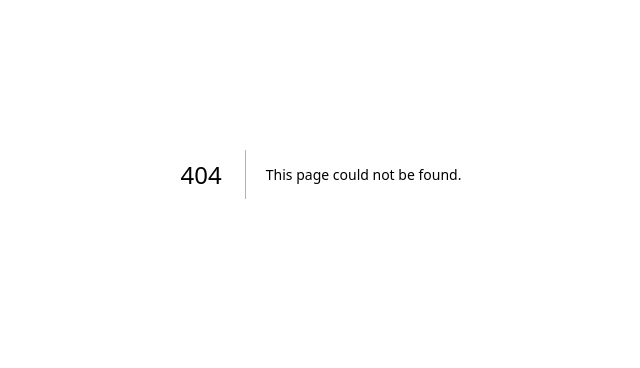
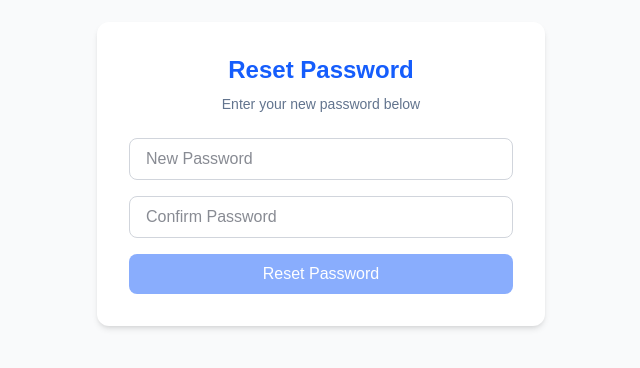
Before and after one commit to Golu-Jaat/smart-hospital-queue, a Next.js app: page /reset-password in a window 1280 px wide. Before the commit this address had no page. Shown: the part 226-594 px from the top of the page, without its empty margins (319-959 px from the left). Built offline with nearby package versions, Linux system fonts and the light colour scheme; no server answers.

Commit message:
Add logout, forgot password, reset password features

```diff
--- /dev/null
+++ b/src/app/forgot-password/page.tsx
@@ -0,0 +1,75 @@
+"use client";
+
+import { useState } from "react";
+import { forgotPassword } from "@/lib/auth";
+import Link from "next/link";
+
+export default function ForgotPasswordPage() {
+  const [email, setEmail] = useState("");
+  const [loading, setLoading] = useState(false);
+  const [success, setSuccess] = useState("");
+  const [error, setError] = useState("");
+
+  const handleSubmit = async () => {
+    setLoading(true);
+    setError("");
+    setSuccess("");
+
+    const { error } = await forgotPassword(email);
+
+    if (error) {
+      setError(error.message);
+    } else {
+      setSuccess("Password reset link sent! Check your email.");
+    }
+    setLoading(false);
+  };
+
+  return (
+    <div className="min-h-screen bg-gray-50 flex items-center justify-center">
+      <div className="bg-white p-8 rounded-xl shadow-md w-full max-w-md">
+        <h1 className="text-2xl font-bold text-center text-blue-600 mb-2">
+          Forgot Password
+        </h1>
+        <p className="text-center text-slate-500 text-sm mb-6">
+          Enter your email — we will send a reset link!
+        </p>
+
+        {error && (
+          <div className="bg-red-100 text-red-600 p-3 rounded mb-4 text-sm">
+            {error}
+          </div>
+        )}
+        {success && (
+          <div className="bg-green-100 text-green-600 p-3 rounded mb-4 text-sm">
+            {success}
+          </div>
+        )}
+
+        <div className="space-y-4">
+          <input
+            type="email"
+            placeholder="Your Email"
+            value={email}
+            onChange={(e) => setEmail(e.target.value)}
+            className="w-full border border-gray-300 rounded-lg px-4 py-2 focus:outline-none focus:ring-2 focus:ring-blue-400"
+          />
+          <button
+            onClick={handleSubmit}
+            disabled={loading || !email}
+            className="w-full bg-blue-600 text-white py-2 rounded-lg hover:bg-blue-700 transition disabled:opacity-50"
+          >
+            {loading ? "Sending..." : "Send Reset Link"}
+          </button>
+        </div>
+
+        <p className="text-center text-sm text-gray-500 mt-4">
+          Remember password?{" "}
+          <Link href="/login" className="text-blue-600 hover:underline">
+            Login
+          </Link>
+        </p>
+      </div>
+    </div>
+  );
+}
--- a/src/app/login/page.tsx
+++ b/src/app/login/page.tsx
@@ -77,6 +77,14 @@ export default function LoginPage() {
             {loading ? "Logging in..." : "Login"}
           </button>
         </div>
+        <p className="text-right text-sm mb-2">
+          <Link
+            href="/forgot-password"
+            className="text-blue-600 hover:underline"
+          >
+            Forgot Password?
+          </Link>
+        </p>
         <p className="mt-4 text-center text-sm text-slate-500">
           New patient?{" "}
           <Link href="/signup" className="text-blue-700 hover:underline">
--- /dev/null
+++ b/src/app/reset-password/page.tsx
@@ -0,0 +1,86 @@
+"use client";
+
+import { useState } from "react";
+import { resetPassword } from "@/lib/auth";
+import { useRouter } from "next/navigation";
+
+export default function ResetPasswordPage() {
+  const [password, setPassword] = useState("");
+  const [confirm, setConfirm] = useState("");
+  const [loading, setLoading] = useState(false);
+  const [error, setError] = useState("");
+  const [success, setSuccess] = useState("");
+  const router = useRouter();
+
+  const handleReset = async () => {
+    if (password !== confirm) {
+      setError("Passwords do not match!");
+      return;
+    }
+    if (password.length < 6) {
+      setError("Password must be at least 6 characters!");
+      return;
+    }
+
+    setLoading(true);
+    setError("");
+
+    const { error } = await resetPassword(password);
+
+    if (error) {
+      setError(error.message);
+    } else {
+      setSuccess("Password reset successful!");
+      setTimeout(() => router.push("/login"), 2000);
+    }
+    setLoading(false);
+  };
+
+  return (
+    <div className="min-h-screen bg-gray-50 flex items-center justify-center">
+      <div className="bg-white p-8 rounded-xl shadow-md w-full max-w-md">
+        <h1 className="text-2xl font-bold text-center text-blue-600 mb-2">
+          Reset Password
+        </h1>
+        <p className="text-center text-slate-500 text-sm mb-6">
+          Enter your new password below
+        </p>
+
+        {error && (
+          <div className="bg-red-100 text-red-600 p-3 rounded mb-4 text-sm">
+            {error}
+          </div>
+        )}
+        {success && (
+          <div className="bg-green-100 text-green-600 p-3 rounded mb-4 text-sm">
+            {success} Redirecting to login...
+          </div>
+        )}
+
+        <div className="space-y-4">
+          <input
+            type="password"
+            placeholder="New Password"
+            value={password}
+            onChange={(e) => setPassword(e.target.value)}
+            className="w-full border border-gray-300 rounded-lg px-4 py-2 focus:outline-none focus:ring-2 focus:ring-blue-400"
+          />
+          <input
+            type="password"
+            placeholder="Confirm Password"
+            value={confirm}
+            onChange={(e) => setConfirm(e.target.value)}
+            className="w-full border border-gray-300 rounded-lg px-4 py-2 focus:outline-none focus:ring-2 focus:ring-blue-400"
+          />
+          <button
+            onClick={handleReset}
+            disabled={loading || !password || !confirm}
+            className="w-full bg-blue-600 text-white py-2 rounded-lg hover:bg-blue-700 transition disabled:opacity-50"
+          >
+            {loading ? "Resetting..." : "Reset Password"}
+          </button>
+        </div>
+      </div>
+    </div>
+  );
+}
--- a/src/components/Navbar.tsx
+++ b/src/components/Navbar.tsx
@@ -1,5 +1,11 @@
+"use client";
+
 import Link from "next/link";
 import { NotificationBell } from "./NotificationBell";
+import { signOut } from "@/lib/auth";
+import { useRouter } from "next/navigation";
+import { useEffect, useState } from "react";
+import { supabase } from "@/lib/supabase";
 
 const navItems = [
   { href: "/patient/dashboard", label: "Patient" },
@@ -9,6 +15,24 @@ const navItems = [
 ];
 
 export function Navbar() {
+  const router = useRouter();
+  const [isLoggedIn, setIsLoggedIn] = useState(false);
+
+  useEffect(() => {
+    const checkUser = async () => {
+      const {
+        data: { user },
+      } = await supabase.auth.getUser();
+      setIsLoggedIn(!!user);
+    };
+    checkUser();
+  }, []);
+
+  const handleLogout = async () => {
+    await signOut();
+    router.push("/login");
+  };
+
   return (
     <header className="border-b border-slate-200 bg-white">
       <nav className="mx-auto flex max-w-6xl items-center justify-between px-4 py-4">
@@ -25,7 +49,22 @@ export function Navbar() {
               {item.label}
             </Link>
           ))}
-          <NotificationBell />
+          {isLoggedIn && <NotificationBell />}
+          {isLoggedIn ? (
+            <button
+              onClick={handleLogout}
+              className="bg-red-500 text-white px-3 py-1 rounded-lg text-sm hover:bg-red-600 transition"
+            >
+              Logout
+            </button>
+          ) : (
+            <Link
+              href="/login"
+              className="bg-blue-600 text-white px-3 py-1 rounded-lg hover:bg-blue-700"
+            >
+              Login
+            </Link>
+          )}
         </div>
       </nav>
     </header>
--- a/src/lib/auth.ts
+++ b/src/lib/auth.ts
@@ -1,6 +1,6 @@
 import { supabase } from "./supabase";
-import type { UserRole } from "@/types/database";
 
+// Signup
 export async function signUp(
   email: string,
   password: string,
@@ -17,22 +17,10 @@ export async function signUp(
       },
     },
   });
-
-  if (error || !data.user) {
-    return { data, error };
-  }
-
-  const { error: profileError } = await supabase.from("profiles").upsert({
-    id: data.user.id,
-    full_name: fullName,
-    email,
-    phone,
-    role: "patient" satisfies UserRole,
-  });
-
-  return { data, error: profileError };
+  return { data, error };
 }
 
+// Login
 export async function signIn(email: string, password: string) {
   const { data, error } = await supabase.auth.signInWithPassword({
     email,
@@ -41,11 +29,13 @@ export async function signIn(email: string, password: string) {
   return { data, error };
 }
 
+// Logout
 export async function signOut() {
   const { error } = await supabase.auth.signOut();
   return { error };
 }
 
+// Get current user
 export async function getCurrentUser() {
   const {
     data: { user },
@@ -53,6 +43,7 @@ export async function getCurrentUser() {
   return user;
 }
 
+// Get user profile
 export async function getUserProfile(userId: string) {
   const { data, error } = await supabase
     .from("profiles")
@@ -61,3 +52,19 @@ export async function getUserProfile(userId: string) {
     .single();
   return { data, error };
 }
+
+// Forgot Password
+export async function forgotPassword(email: string) {
+  const { data, error } = await supabase.auth.resetPasswordForEmail(email, {
+    redirectTo: `${window.location.origin}/reset-password`,
+  });
+  return { data, error };
+}
+
+// Reset Password
+export async function resetPassword(newPassword: string) {
+  const { data, error } = await supabase.auth.updateUser({
+    password: newPassword,
+  });
+  return { data, error };
+}
```
